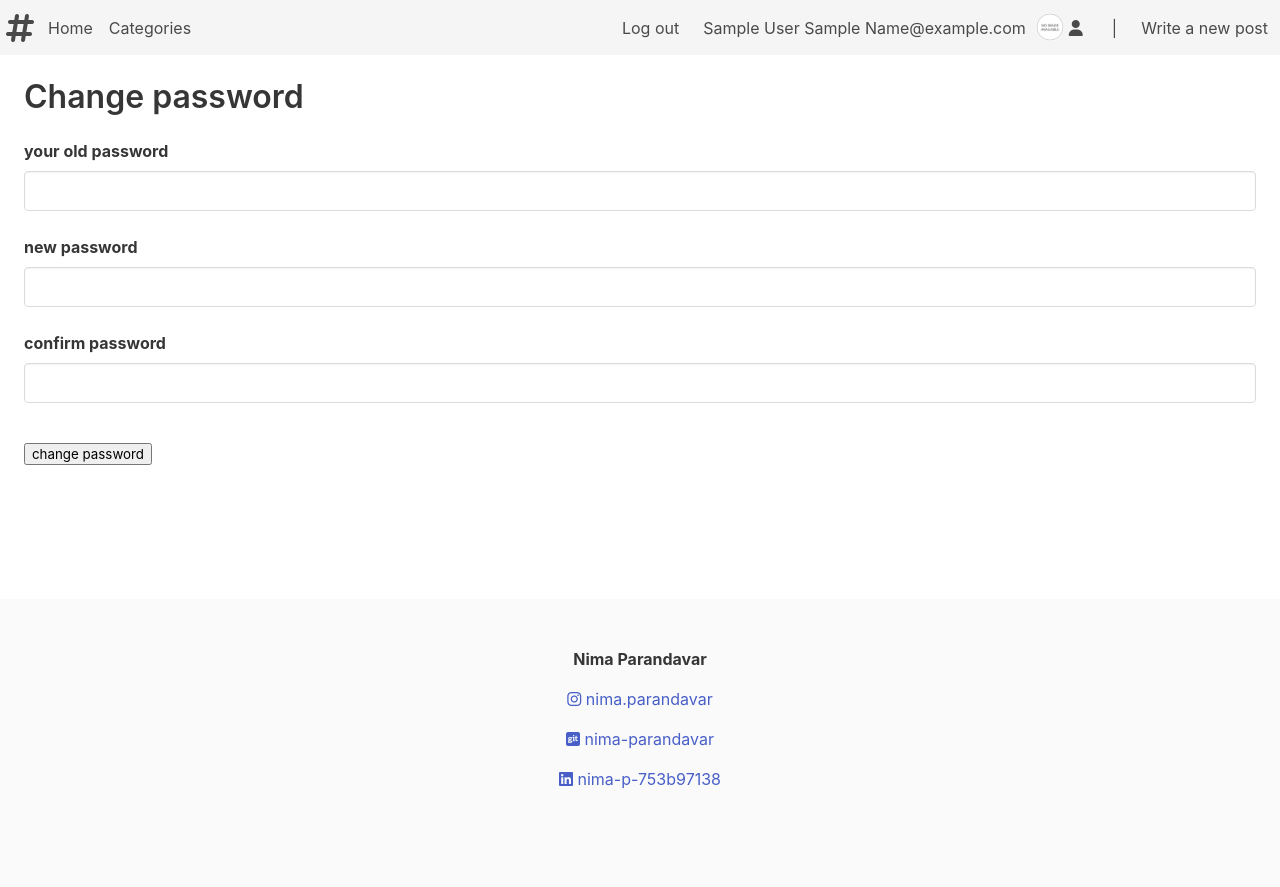
After one commit to kiarash-borooshan/Hojreh, a Django app: page /account/change_password in a window 1280 px wide. The commit adds this page. Run offline with Django 4.2, Linux system fonts and the light colour scheme; the visitor is signed in with stand-in values (Sample User, id 1); some libraries are stand-ins or nearby versions.

Commit message:
password changed

```diff
--- a/Hojerh/account/forms.py
+++ b/Hojerh/account/forms.py
@@ -91,3 +91,18 @@ class ProfileEditForm(forms.ModelForm):
         labels = {
             "photo": "تصویری از مغازه خود بارگذاری فرمایید"
         }
+
+
+class PasswordEditForm(forms.Form):
+    old_password = forms.CharField(
+        label="your old password",
+        widget=forms.PasswordInput(attrs={"class": "input"})
+    )
+    new_password = forms.CharField(
+        label="new password",
+        widget=forms.PasswordInput(attrs={"class": "input"})
+    )
+    new_password2 = forms.CharField(
+        label="confirm password",
+        widget=forms.PasswordInput(attrs={"class": "input"})
+    )
--- a/Hojerh/account/url.py
+++ b/Hojerh/account/url.py
@@ -9,4 +9,5 @@ urlpatterns = [
     path("logout", views.logout_user, name="logout"),
     path("dashboard", views.dashboard, name="dashboard"),
     path("dashboard/edit_info", views.edit_info, name="edit_info"),
+    path("change_password", views.edit_password, name="change_password"),
 ]
--- a/Hojerh/account/views.py
+++ b/Hojerh/account/views.py
@@ -6,7 +6,7 @@ from django.contrib.auth.models import User
 from django.contrib.messages import add_message, SUCCESS, WARNING
 from django.http import HttpRequest, HttpResponse
 from django.shortcuts import render, redirect
-from .forms import RegisterForm, RegisterProfileForm, LoginForm, ProfileEditForm, UserEditForm
+from .forms import RegisterForm, RegisterProfileForm, LoginForm, ProfileEditForm, UserEditForm, PasswordEditForm
 from .models import Profile
 
 
@@ -146,3 +146,25 @@ def edit_info(request):
     return render(request,
                   "account/edit_info.html",
                   context)
+
+
+@login_required()
+def edit_password(request):
+    if request.method == "POST":
+        ps_form = PasswordEditForm(data=request.POST)
+        if ps_form.is_valid():
+            cd = ps_form.cleaned_data
+
+            if request.user.check_password(cd['old_password']):
+                if cd['new_password'] == cd["new_password2"]:
+                    request.user.set_password(cd["new_password"])
+                    request.user.save()
+                    add_message(request, SUCCESS,
+                                "your password has changed",
+                                "notification is-success", True)
+                    return redirect("account:dashboard")
+    else:
+        ps_form = PasswordEditForm()
+    return render(request,
+                  "account/change_password.html",
+                  {"form": ps_form})
--- /dev/null
+++ b/Hojerh/templates/account/change_password.html
@@ -0,0 +1,28 @@
+
+{% extends 'base.html' %}
+
+{% block content %}
+    {% if messages %}
+        {% for message in messages %}
+            <div class="{{message.extra_tags}}"> {{message}}</div>
+        {% endfor %}
+    {% endif %}
+
+    <h1 class="display-1"> Change password </h1>
+
+
+    <form class="my-5" method="post" enctype="multipart/form-data">
+        {% csrf_token %}
+
+        {% for field in form %}
+          <label for="{{field.id_for_label}}" class="label">{{field.label}}</label>
+          <div class="control">{{field}}</div>
+          <small class="is-danger" style="color:crimson"> {{field.errors}} </small>
+          <br>
+        {% endfor %}
+
+        <button type="submit" class="btn btn-success mt-4" > change password </button>
+
+    </form>
+
+{% endblock %}
--- a/Hojerh/templates/partial/dashboard_setting.html
+++ b/Hojerh/templates/partial/dashboard_setting.html
@@ -2,5 +2,5 @@
 <div class="panel is-light">
     <p class="panel-heading">Dashboard Settings</p>
     <a href="{% url 'account:edit_info' %}" class="panel-block">Edit my info</a>
-    <a href="#" class="panel-block">Change password</a>
+    <a href="{% url 'account:change_password' %}" class="panel-block">Change password</a>
 </div>
```
